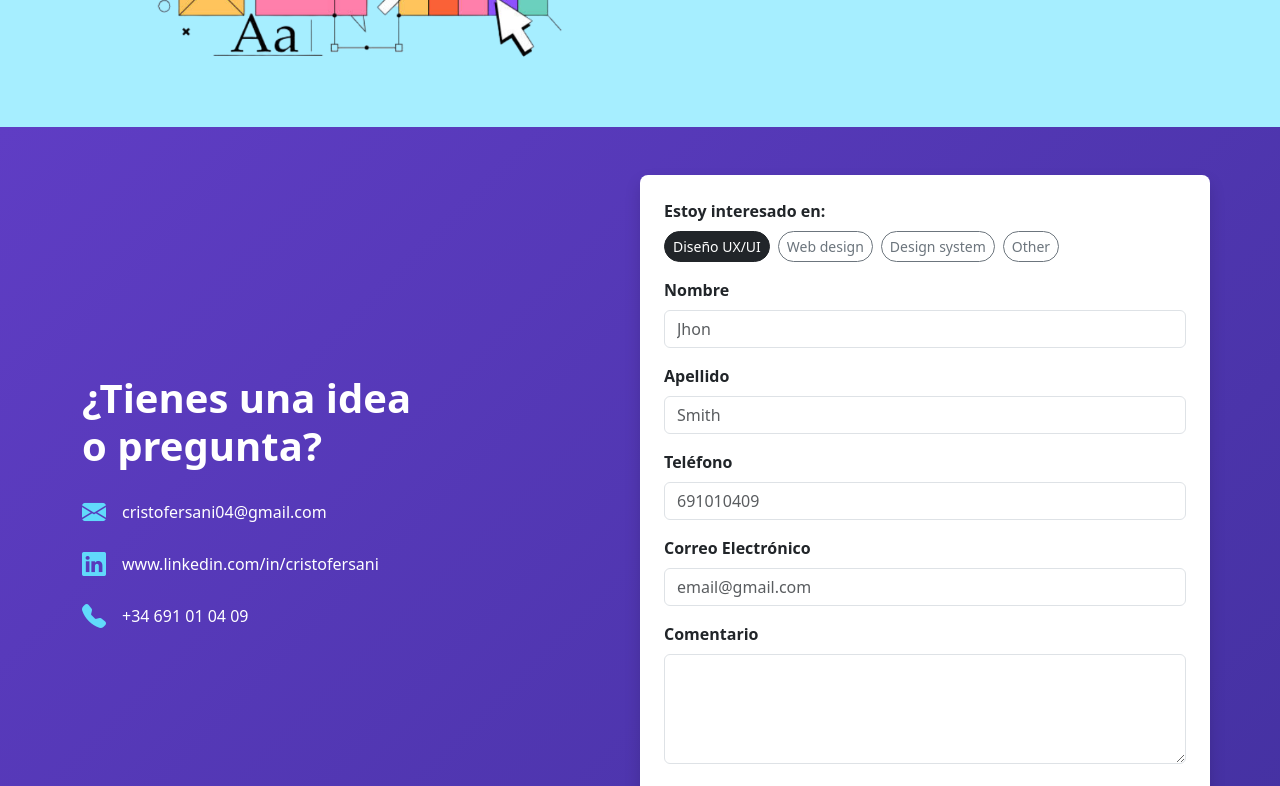
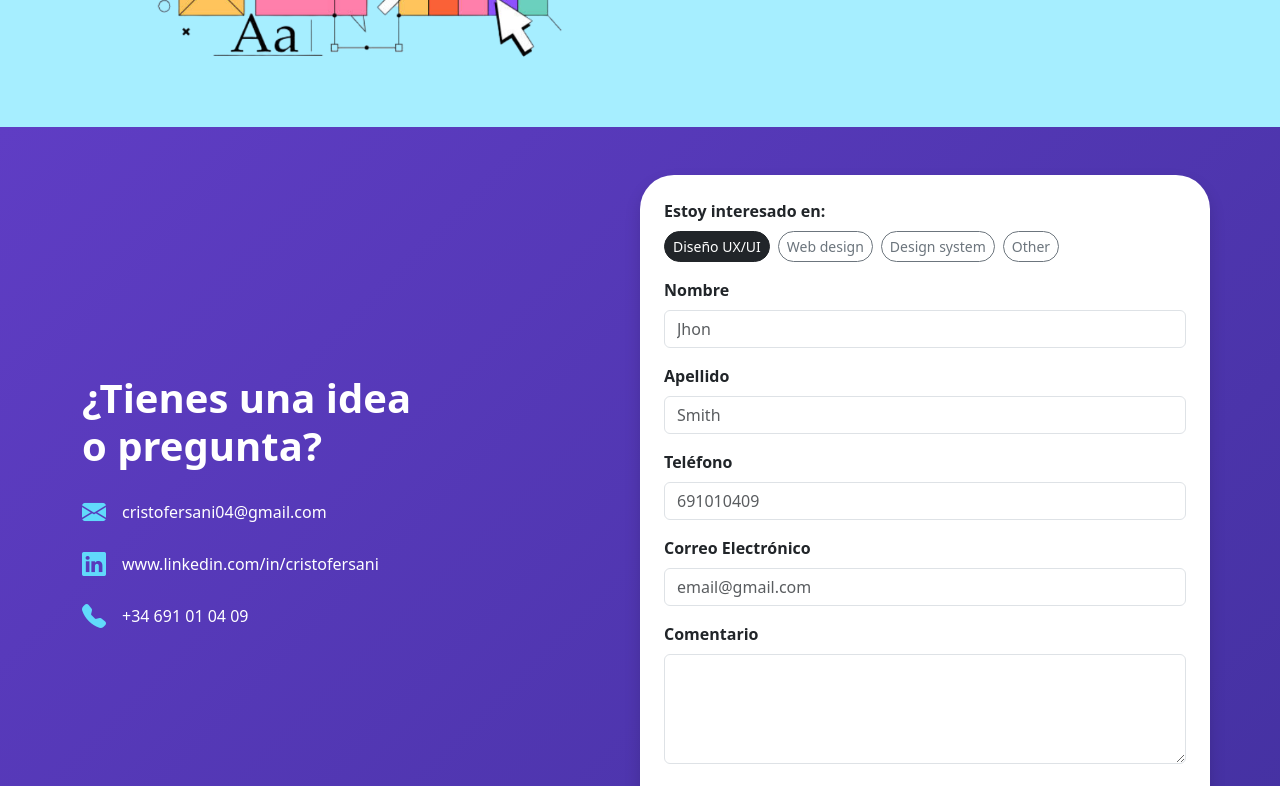
Before and after one commit to cristohub/Portfolio, a React (Vite) app: page / in a window 1280 px wide. Shown: the part 1240-2026 px from the top of the page. Built offline with nearby package versions, Linux system fonts and the light colour scheme.

Commit message:
update BorderRadius  Form

```diff
--- a/src/components/ContactSection.tsx
+++ b/src/components/ContactSection.tsx
@@ -70,7 +70,7 @@ const ContactSection: React.FC = () => {
   };
 
   return (
-    <section className="py-5" style={{ background: 'linear-gradient(135deg, #5f3dc4, #4431a1)' }}>
+    <section className="py-5 px-3" style={{ background: 'linear-gradient(135deg, #5f3dc4, #4431a1)' }}>
       <div className="container">
         <div className="row align-items-center text-white">
           {/* Izquierda */}
@@ -95,7 +95,7 @@ const ContactSection: React.FC = () => {
           </div>
 
           {/* Derecha - Formulario */}
-          <div className="col-md-6 bg-white text-dark p-4 rounded-3 shadow">
+          <div className="col-md-6 bg-white text-dark p-4 shadow" style={{ borderRadius: '34px' }}>
             <form onSubmit={handleSubmit}>
               <div className="mb-3">
                 <label className="form-label fw-semibold" htmlFor="intereses">Estoy interesado en:</label>
```
